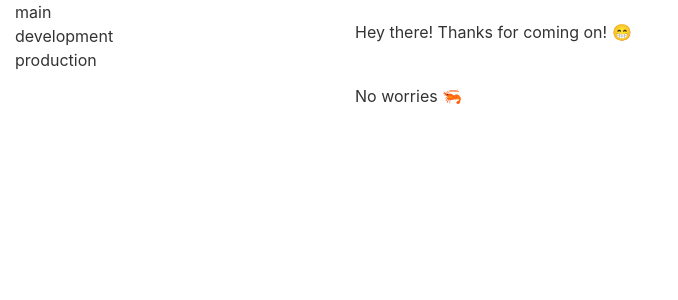
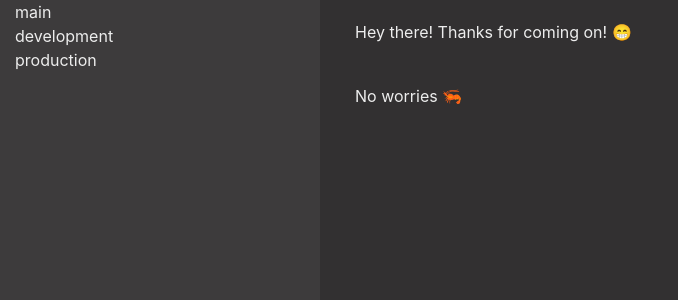
Before and after one commit to TravelingTice/multi-channel-chat, a React (Create React App) app: page / in a window 1280 px wide. Shown: the top 300 px of the page, without its empty margins (0-678 px from the left). Built offline with nearby package versions, Linux system fonts and the light colour scheme; data requests are answered from the project's data file.

Commit message:
Add some colors, theme

```diff
--- a/src/App.js
+++ b/src/App.js
@@ -1,19 +1,30 @@
 import React from 'react';
+import styled from 'styled-components';
 import { Container, Row, Col } from 'reactstrap';
 import ChannelList from './containers/ChannelList';
 import MessageList from './containers/MessageList';
+
+const LeftPanel = styled(Col)`
+  background-color: #3D3B3C;
+  min-height: 100vh;
+`;
+
+const RightPanel = styled(Col)`
+  background-color: #323031;
+  min-height: 100vh;
+`;
 
 const App = () => {
   return (
     <Container fluid>
       <Row>
-        <Col xs="3">
+        <LeftPanel xs="3">
           <ChannelList />
-        </Col>
+        </LeftPanel>
 
-        <Col xs="9">
+        <RightPanel xs="9">
           <MessageList />
-        </Col>
+        </RightPanel>
       </Row>
     </Container>
   );
--- a/src/index.scss
+++ b/src/index.scss
@@ -1,5 +1,5 @@
 body {
-  color: #333;
+  color: #ededed;
   font-size: 16px;
 }
 
```
